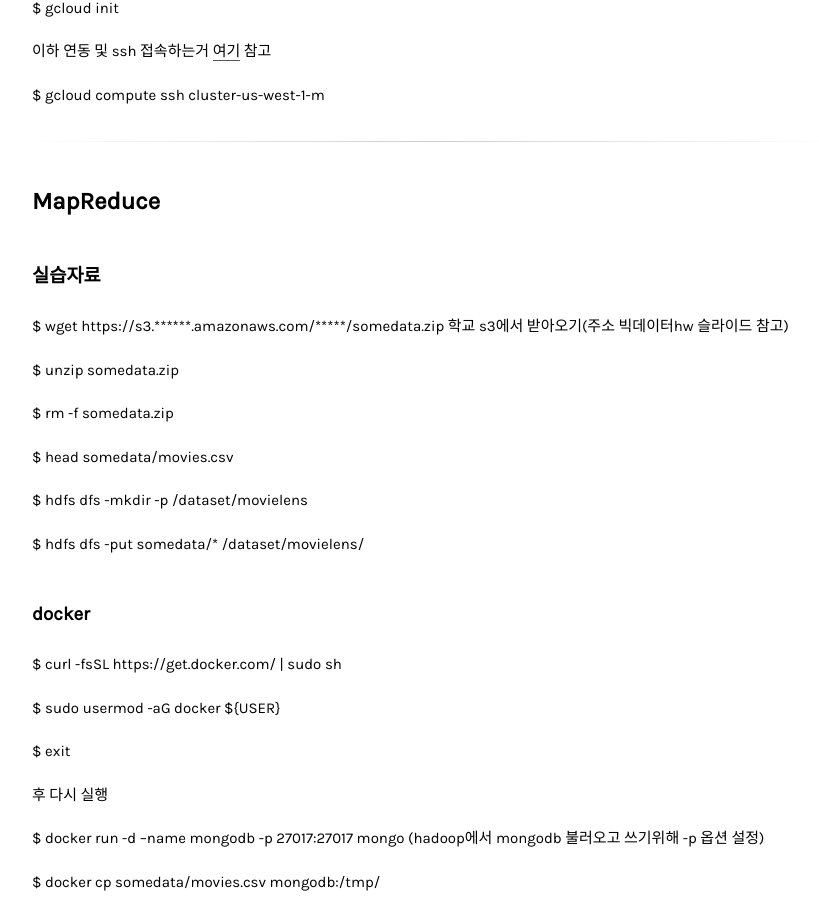
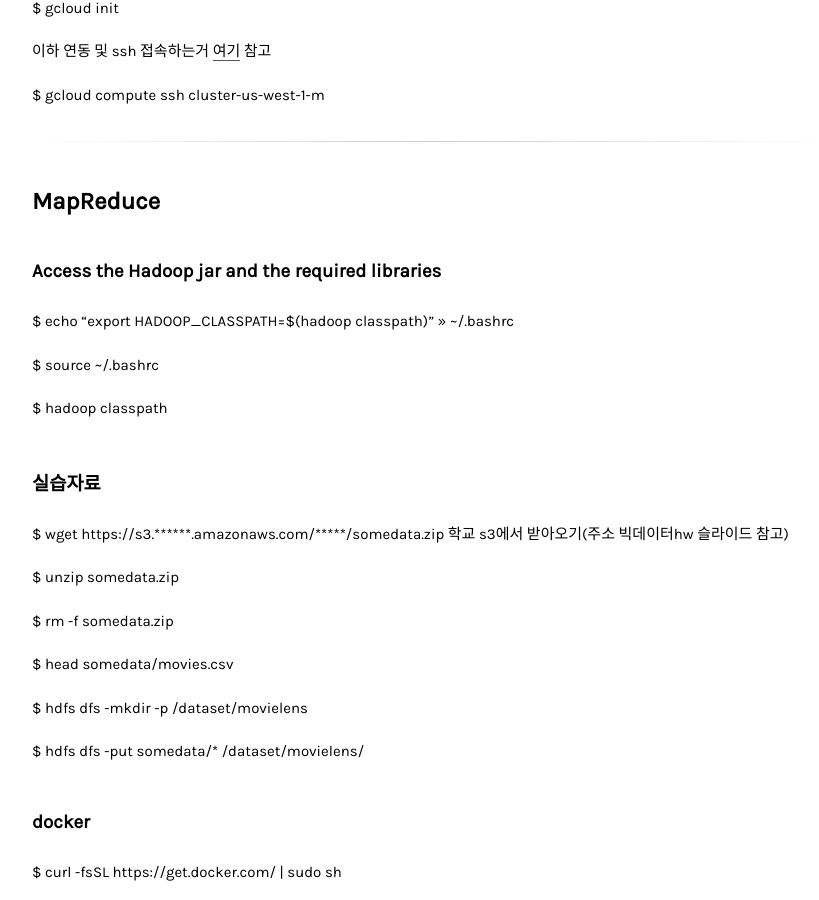
Before and after one commit to orslow/orslow.github.io, a Jekyll site: the page built from _posts/2018-11-28-MongoHadoopHiveExercises.md, in a window 1280 px wide and 900 px high, scrolled down 1165 px. Shown: the whole window, without its empty margins (208-1027 px from the left). Built offline with Jekyll 4.4.1, drawn with Linux system fonts in a browser that asks for light colours.

Commit message:
configure hadoop classpath content added

```diff
--- a/_posts/2018-11-28-MongoHadoopHiveExercises.md
+++ b/_posts/2018-11-28-MongoHadoopHiveExercises.md
@@ -36,6 +36,16 @@ $ gcloud compute ssh cluster-us-west-1-m
 
 
 ## MapReduce
+
+### Access the Hadoop jar and the required libraries
+
+
+$ echo "export HADOOP_CLASSPATH=$(hadoop classpath)" >> ~/.bashrc
+
+$ source ~/.bashrc
+
+$ hadoop classpath
+
 
 
 ### 실습자료
```
